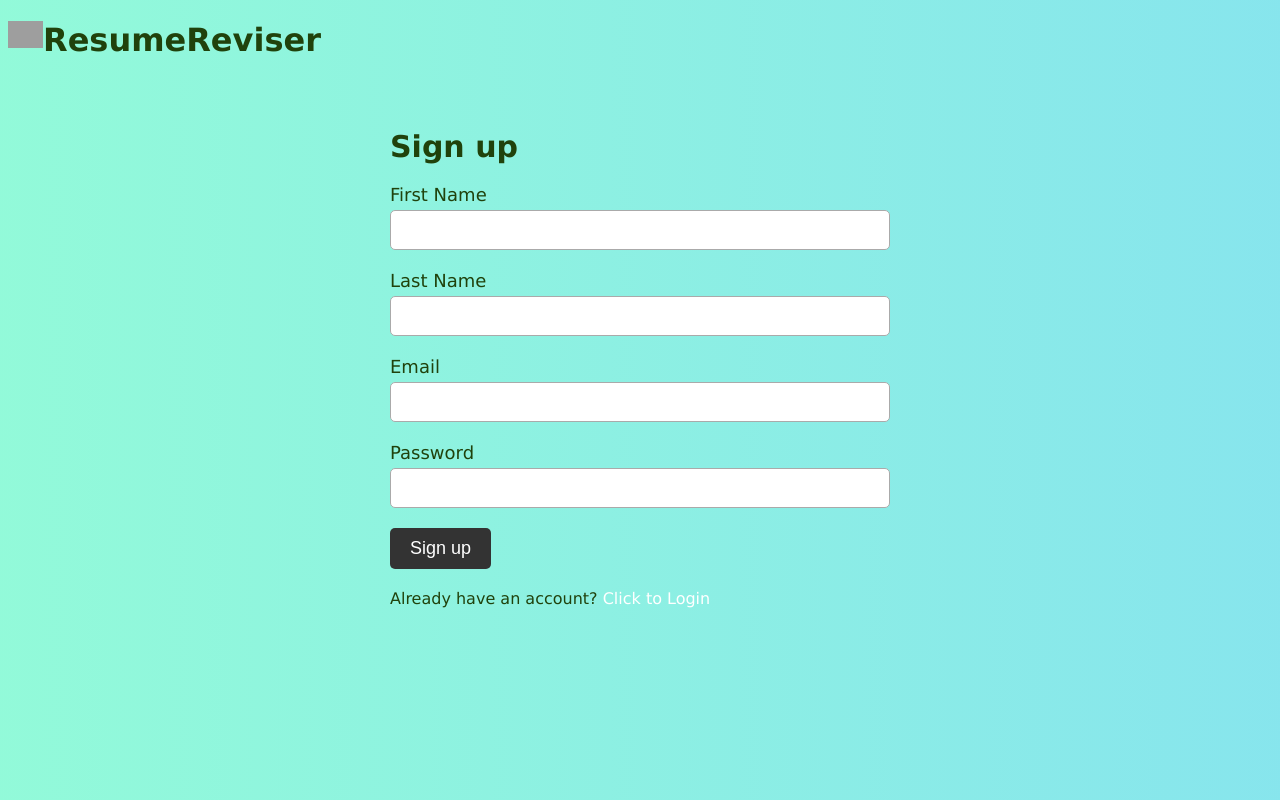
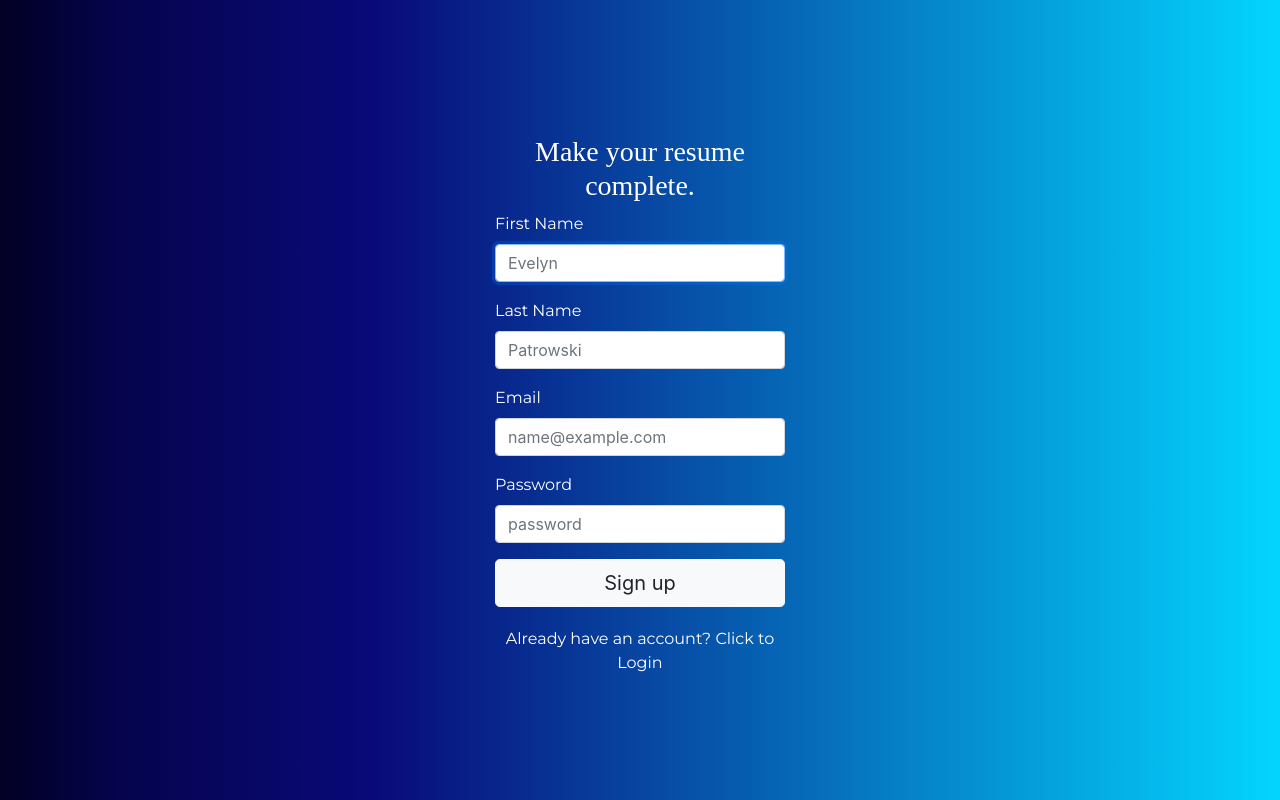
Before and after one commit to KRanpura/ResumeReviser, a Python web app: template flask/templates/signup.html in a window 1280 px wide. Run offline with Jinja, Linux system fonts and the light colour scheme; the template is opened without the code that fills it, so the values that code supplies are empty; some libraries are stand-ins or nearby versions; grey boxes are pictures that could not be loaded.

Commit message:
reformat signup page

```diff
--- a/flask/static/css/form.css
+++ b/flask/static/css/form.css
@@ -39,7 +39,7 @@
     color:#fff;
 }
 
-.form-signin {
+.form-signin, .form-signup {
     width: 100%;
     padding: 20px;
     max-width: 330px;
@@ -79,6 +79,17 @@
     margin-bottom: 20px;
 }
 
+.form-title {
+    font-size:large;
+}
+
+.form-signup label {
+    text-align: left;
+    font-family: 'Montserrat', Courier, monospace;
+    text-align: center;
+    color:  white;
+}
+
 #form-title1 {
     font-family:'Times New Roman', Times, serif;
     text-align: center;
--- a/flask/templates/signup.html
+++ b/flask/templates/signup.html
@@ -2,46 +2,17 @@
 <html>
 <head>
 	<title>Signup</title>
-	<style type="text/css">
+	<link rel="stylesheet" href="{{url_for('static', filename='css/form.css')}}">
+	<link rel="stylesheet" href="https://stackpath.bootstrapcdn.com/bootstrap/4.3.1/css/bootstrap.min.css">
+	<meta name="viewport" content="width=device-width, initial-scale=1">
+
+	<!-- <style type="text/css">
 		h1{
 			color:#20420c;
 		}
 		img{
     		width: 35px;
 			float: left;
-		}
-		body {
-			font-family: Verdana, sans-serif;
-		    background: -moz-linear-gradient(90deg, rgba(149, 255, 212, 1) 0%, rgba(134, 227, 239, 1) 34%, rgba(255, 227, 169, 1) 68%, rgba(252, 117, 86, 1) 100%);
-
-    /* safari 5.1+,chrome 10+ */
-    background: -webkit-linear-gradient(90deg, rgba(149, 255, 212, 1) 0%, rgba(134, 227, 239, 1) 34%, rgba(255, 227, 169, 1) 68%, rgba(252, 117, 86, 1) 100%);
-
-    /* opera 11.10+ */
-    background: -o-linear-gradient(90deg, rgba(149, 255, 212, 1) 0%, rgba(134, 227, 239, 1) 34%, rgba(255, 227, 169, 1) 68%, rgba(252, 117, 86, 1) 100%);
-
-    /* ie 6-9 */
-    filter: progid:DXImageTransform.Microsoft.gradient( startColorstr='#FC7556', endColorstr='#95FFD4', GradientType=0 );
-
-    /* ie 10+ */
-    background: -ms-linear-gradient(90deg, rgba(149, 255, 212, 1) 0%, rgba(134, 227, 239, 1) 34%, rgba(255, 227, 169, 1) 68%, rgba(252, 117, 86, 1) 100%);
-
-    /* global 94%+ browsers support */
-    background: linear-gradient(90deg, rgba(149, 255, 212, 1) 0%, rgba(134, 227, 239, 1) 34%, rgba(255, 227, 169, 1) 68%, rgba(252, 117, 86, 1) 100%);
-    		background-size: 400% 400%;
-    		animation: gradient 8s ease infinite;
-			color:#20420c;
-			}
-			@keyframes gradient {
-    0% {
-        background-position: 0 50%;
-    }
-    50% {
-        background-position: 100% 50%;
-    }
-    100% {
-        background-position: 0 50%;
-    }
 		}
 			form {
 			/*background-color: #272838;*/
@@ -103,34 +74,37 @@
 			color: #347FC4;
 		}
 
-	</style>
+	</style> -->
 </head>
 <body>
-<div id="header">
-	<img  classname="logo_size" src="./pic_gif/logo.png">
-        <h1>ResumeReviser</h1>
-    </div>
-	<form method="post">
-		<h2>Sign up</h2>
+<div class="container">
+	<form method="post" class="form-signup">
+	<h3 id="form-title1">Make your resume complete.</h3>
+	<div class="form-group">
+		<label for="firstName">First Name</label>
+		<input type="text" class="form-control" id="firstName" placeHolder="Evelyn" required autofocus>
+	</div>
+	<div class="form-group">
+		<label for="lastName">Last Name</label>
+		<input type="text" class="form-control" id="lastName" placeHolder="Patrowski" required>
+	</div>
+	<div class="form-group">
+		<label for="inputEmail">Email</label>
+		<input type="email" class="form-control" id="inputEmail" placeHolder="name@example.com" required>
+	</div>
+	<div class="form-group">
+		<label for="inputPassword" id="form-text-left">Password</label>
+		<input type="password" class="form-control" id="inputPassword" placeholder="password" required>
+	</div>
+	<button class="btn btn-lg btn-primary btn-block btn-light" type="submit">Sign up</button>
+	<div style="margin-top: 20px;" id="form-text">
+		Already have an account? <a style="color: rgb(255, 255, 255)" href="login">Click to Login</a>
+	</div>
+</form>
+</div>
 
-		<label> First Name</label>
-		<input type="text" name="first_name">
-
-		<label>Last Name</label>
-		<input type="text" name="last_name">
-
-		<label>Email</label>
-		<input type="text" name="email">
-
-		<label>Password</label>
-		<input type="password" name="passw">
-
-		<input type="submit" value="Sign up">
-
-		<div style="margin-top: 20px;">
-			Already have an account? <a href="login">Click to Login</a>
-		</div>
-	</form>
-
+<script src="https://code.jquery.com/jquery-3.3.1.slim.min.js"></script>
+<script src="https://cdnjs.cloudflare.com/ajax/libs/popper.js/1.14.7/umd/popper.min.js"></script>
+<script src="https://stackpath.bootstrapcdn.com/bootstrap/4.3.1/js/bootstrap.min.js"></script>
 </body>
 </html>
```
